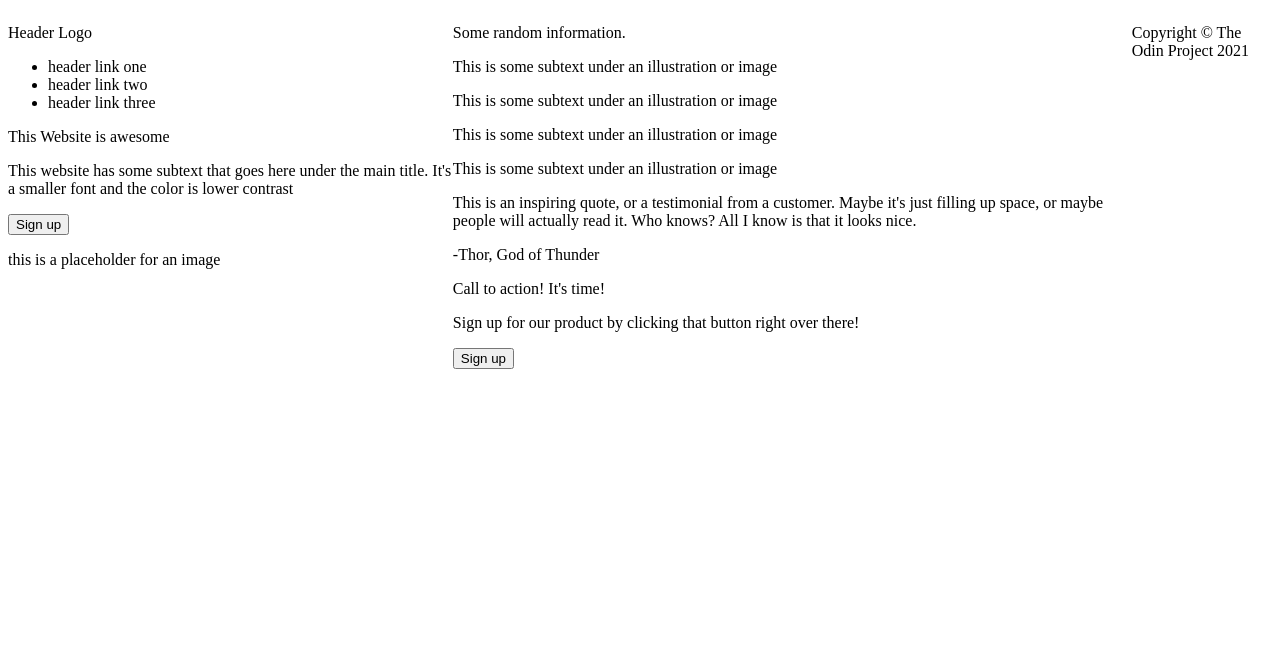
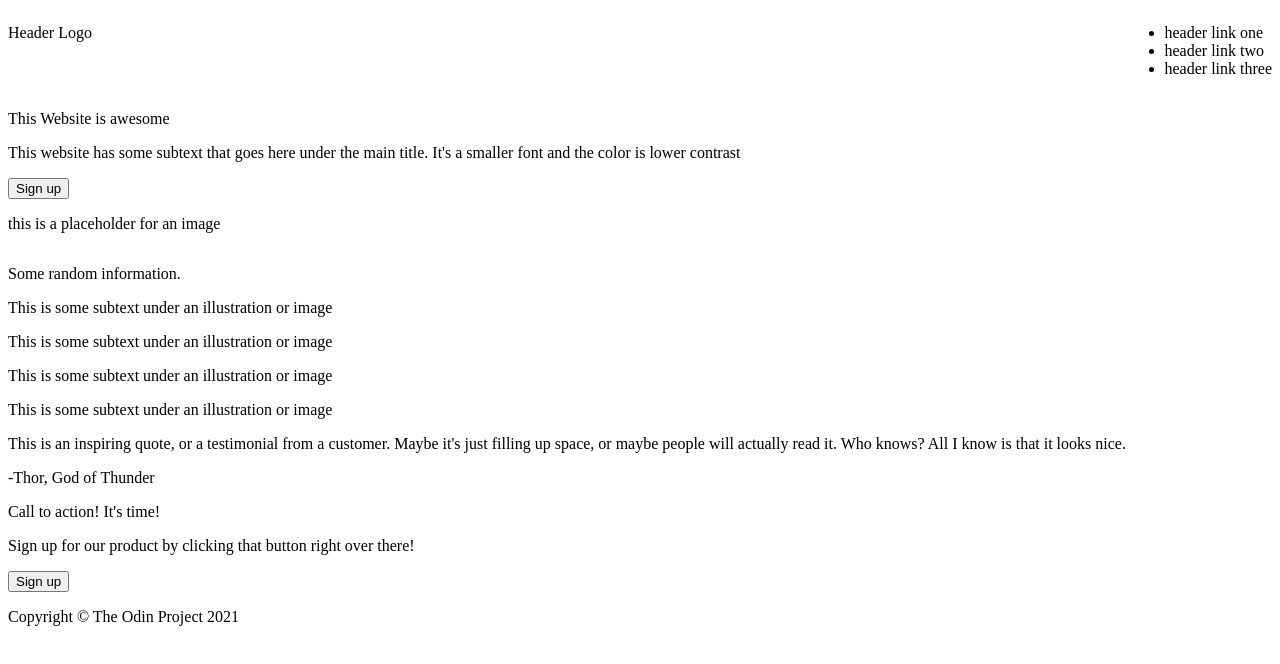
Before and after one commit to ecvintson/landing-page, a plain HTML site: page index.html in a window 1280 px wide. Drawn offline with Linux system fonts and the light colour scheme.

Commit message:
Flex body, header and headline
Sets up initial flex for whole page, the header and the headline. Fine tuning of headline to follow.

```diff
--- a/stylesheet.css
+++ b/stylesheet.css
@@ -1,3 +1,14 @@
 body{
     display: flex;
+    flex-direction: column;
 }
+
+.header{
+    display: flex;
+    flex-direction: column;
+}
+
+.headline{
+    display: flex;
+    justify-content: space-between;
+}
```
